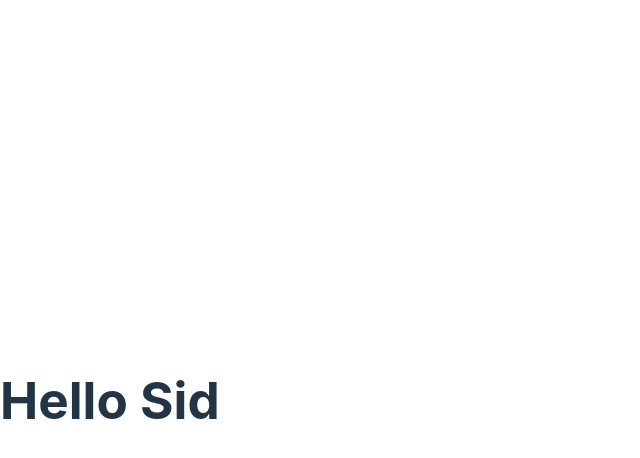
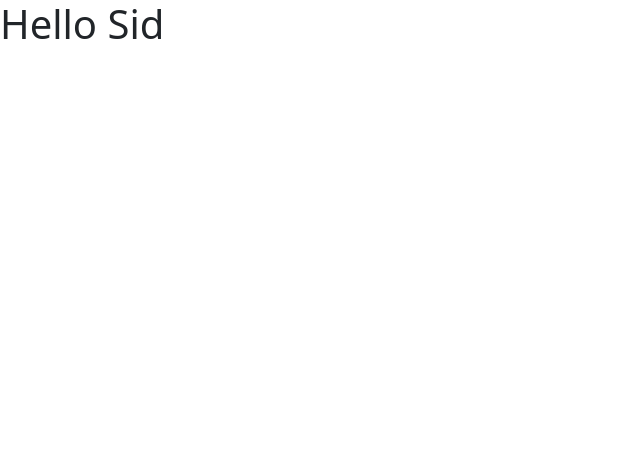
Before and after one commit to siddheshsurve/react-mosh, a React (Vite) app in the folder react-app/: page / in a window 1280 px wide. Shown: the top 458 px of the page, without its empty margins (0-640 px from the left). Built offline with nearby package versions, Linux system fonts and the light colour scheme.

Commit message:
installed and imported bootstrap

```diff
--- /dev/null
+++ b/package.json
@@ -0,0 +1,5 @@
+{
+  "dependencies": {
+    "bootstrap": "^5.2.3"
+  }
+}
--- a/react-app/src/index.css
+++ /dev/null
@@ -1,69 +0,0 @@
-:root {
-  font-family: Inter, system-ui, Avenir, Helvetica, Arial, sans-serif;
-  line-height: 1.5;
-  font-weight: 400;
-
-  color-scheme: light dark;
-  color: rgba(255, 255, 255, 0.87);
-  background-color: #242424;
-
-  font-synthesis: none;
-  text-rendering: optimizeLegibility;
-  -webkit-font-smoothing: antialiased;
-  -moz-osx-font-smoothing: grayscale;
-  -webkit-text-size-adjust: 100%;
-}
-
-a {
-  font-weight: 500;
-  color: #646cff;
-  text-decoration: inherit;
-}
-a:hover {
-  color: #535bf2;
-}
-
-body {
-  margin: 0;
-  display: flex;
-  place-items: center;
-  min-width: 320px;
-  min-height: 100vh;
-}
-
-h1 {
-  font-size: 3.2em;
-  line-height: 1.1;
-}
-
-button {
-  border-radius: 8px;
-  border: 1px solid transparent;
-  padding: 0.6em 1.2em;
-  font-size: 1em;
-  font-weight: 500;
-  font-family: inherit;
-  background-color: #1a1a1a;
-  cursor: pointer;
-  transition: border-color 0.25s;
-}
-button:hover {
-  border-color: #646cff;
-}
-button:focus,
-button:focus-visible {
-  outline: 4px auto -webkit-focus-ring-color;
-}
-
-@media (prefers-color-scheme: light) {
-  :root {
-    color: #213547;
-    background-color: #ffffff;
-  }
-  a:hover {
-    color: #747bff;
-  }
-  button {
-    background-color: #f9f9f9;
-  }
-}
--- a/react-app/src/main.tsx
+++ b/react-app/src/main.tsx
@@ -1,7 +1,7 @@
 import React from 'react'
 import ReactDOM from 'react-dom/client'
 import App from './App'
-import './index.css'
+import 'bootstrap/dist/css/bootstrap.css'
 
 ReactDOM.createRoot(document.getElementById('root') as HTMLElement).render(
   <React.StrictMode>
```
Also changed, not shown: 1 other file (tests, documents, lock files or other folders).
